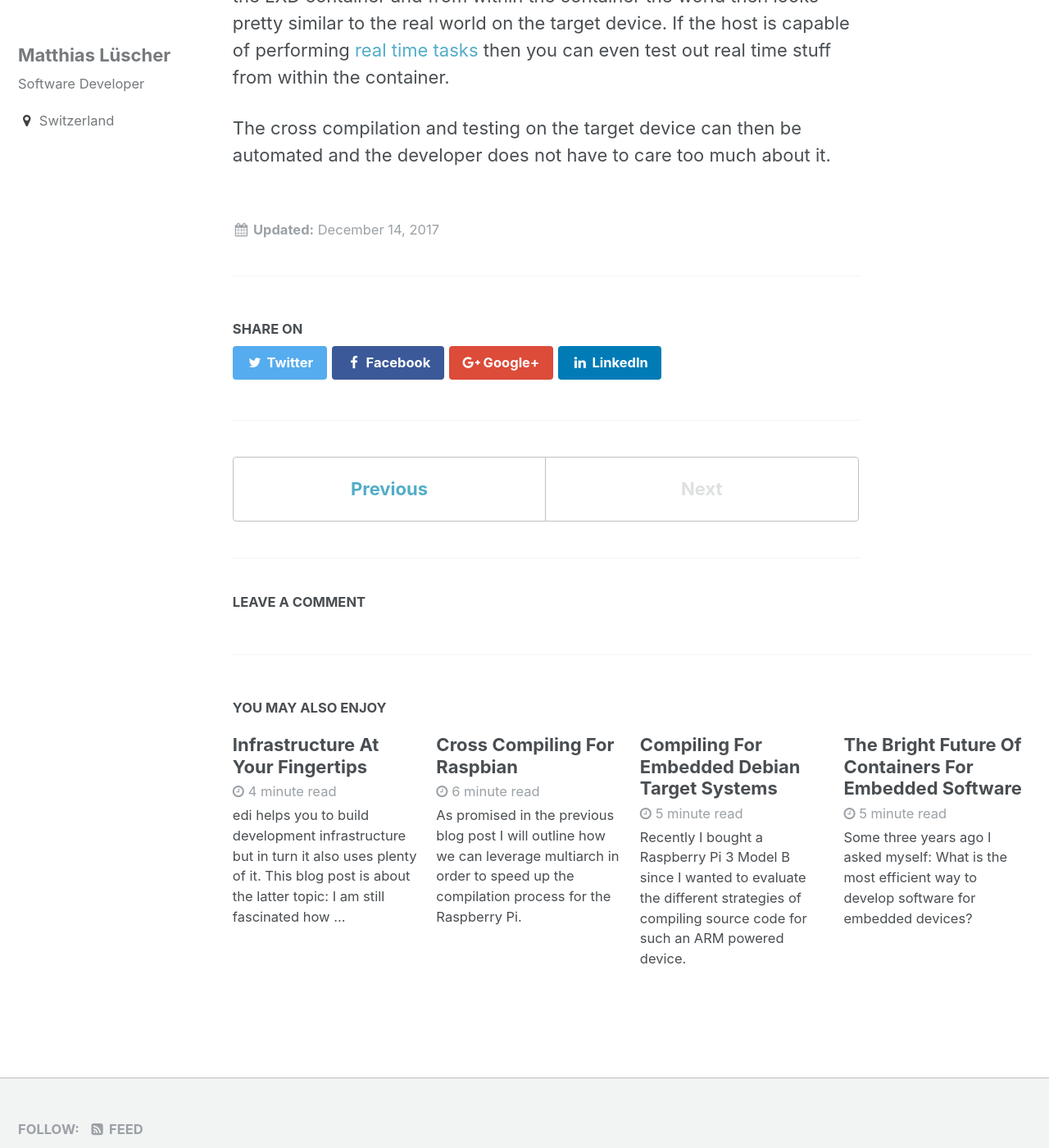
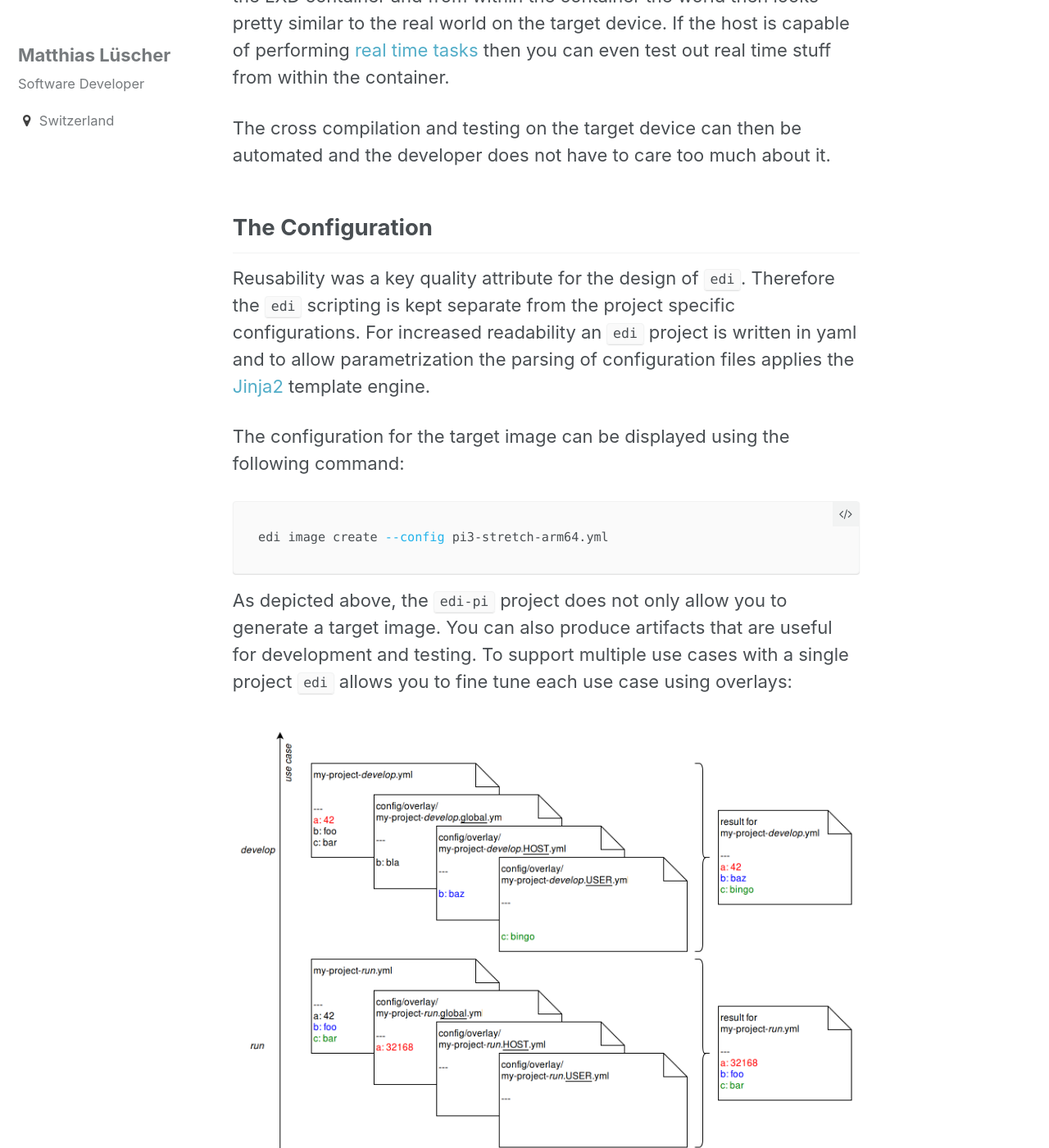
Before and after one commit to lueschem/lueschem.github.io, a Jekyll site: the page built from _posts/2017-12-14-A-new-Approach-to-Operating-System-Image-Creation.md, in a window 1280 px wide and 1400 px high, scrolled down 7738 px. Shown: the whole window at 82% size. Built offline with Jekyll 4.4.1, drawn with Linux system fonts in a browser that asks for light colours; comment, search, counter and statistics services are not loaded; some of the changed text lies outside the part shown.

Commit message:
Added another section to the upcoming blog post.

````diff
--- a/_posts/2017-12-14-A-new-Approach-to-Operating-System-Image-Creation.md
+++ b/_posts/2017-12-14-A-new-Approach-to-Operating-System-Image-Creation.md
@@ -212,3 +212,36 @@ then you can even test out real time stuff from within the container.
 
 The cross compilation and testing on the target device can then be
 automated and the developer does not have to care too much about it.
+
+## The Configuration
+
+Reusability was a key quality attribute for the design of `edi`.
+Therefore the `edi` scripting is kept separate from the project specific
+configurations. For increased readability an `edi` project is written
+in yaml and to allow parametrization the parsing of configuration files
+applies the [Jinja2](http://jinja.pocoo.org/) template engine.
+
+The configuration for the target image can be displayed using the following
+command:
+
+``` bash
+edi image create --config pi3-stretch-arm64.yml
+```
+
+As depicted above, the `edi-pi` project does not only allow you
+to generate a target image. You can also produce artifacts that are
+useful for development and testing. To support multiple use cases with
+a single project `edi` allows you to fine tune each use case using
+overlays:
+
+![overlays](/assets/images/blog/edi_overlays.png){:class="img-responsive"}
+
+Finally plugins are used to make the different assets even better
+sharable across multiple projects. The plugins applied to the Raspberry Pi 3
+image can be displayed using the following command:
+
+``` bash
+edi image create --plugins pi3-stretch-arm64.yml
+```
+
+For more details please consult the [edi documentation](http://docs.get-edi.io).
````
Also changed, not shown: assets/images/blog/edi_overlays.png (added).
